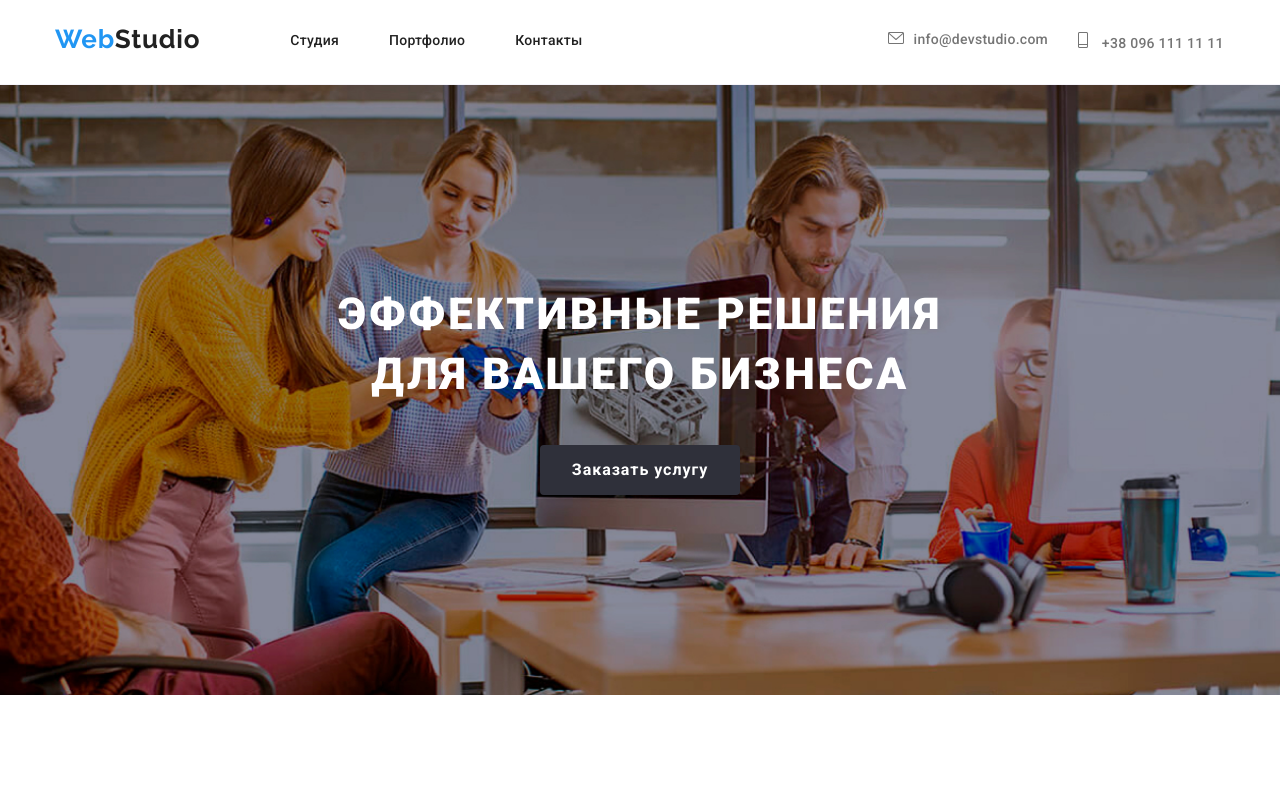
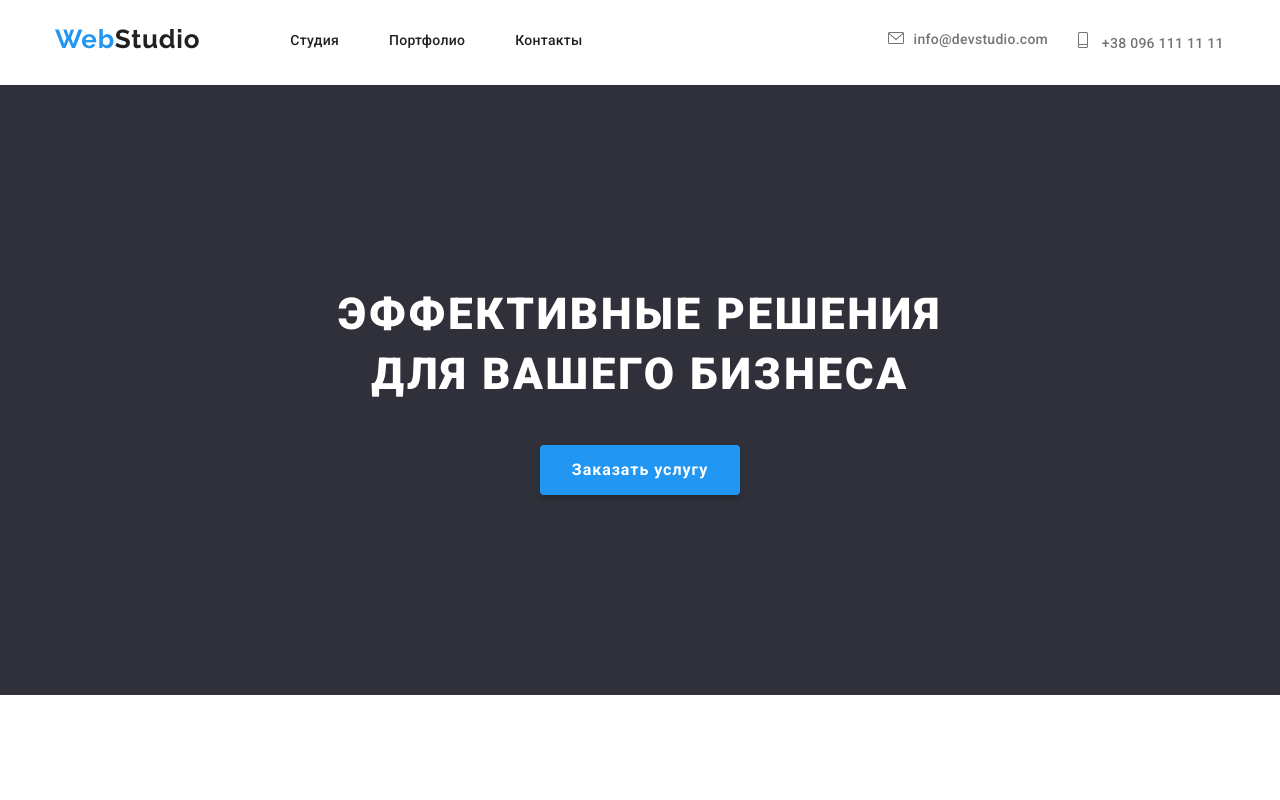
Before and after one commit to DimaKIL/goit-markup-hw-04, a plain HTML site: page index.html in a window 1280 px wide. Shown: the top 800 px of the page. Drawn offline with nearby package versions, Linux system fonts and the light colour scheme.

Commit message:
ДЗ-4 demo

```diff
--- a/css/styles.css
+++ b/css/styles.css
@@ -10,6 +10,7 @@
   --main-button: #188ce8;
   --fill-icon: #AFB1B8;
   --footer-icon-back: rgba(255, 255, 255, 0.1);
+  --biznes-gradient: rgba(47, 48, 58, 0.4);
 }
 body {
   font-family: "Roboto", sans-serif;
@@ -119,7 +120,11 @@ margin-right: 10px;
   padding-bottom: 200px;
   background-color: var(--background-black);
   text-align: center;
-  background-image: url(../imeges/background.jpg);
+  background-image: linear-gradient(
+      to right,
+      var(--hero-linear-gradient),
+      var(--hero-linear-gradient)
+    ), url(../imeges/background.jpg);
   background-repeat: no-repeat;
   background-position: center;
   background-size: cover;
@@ -143,7 +148,7 @@ margin-right: 10px;
   letter-spacing: 0.06em;
   cursor: pointer;
   color: var(--white-color);
-  background-color: var(--background-black);
+  background-color: var(--blue-color);
 box-shadow: 0px 4px 4px rgba(0, 0, 0, 0.15);
 border-radius: 4px;
 border: none;
```
